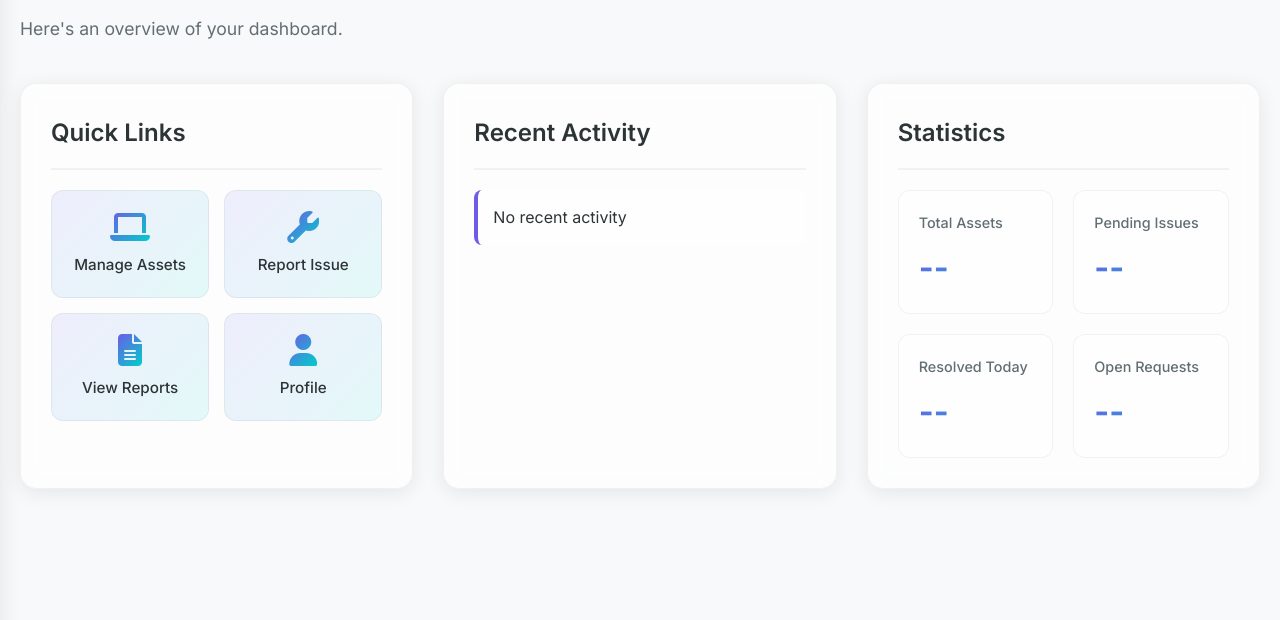
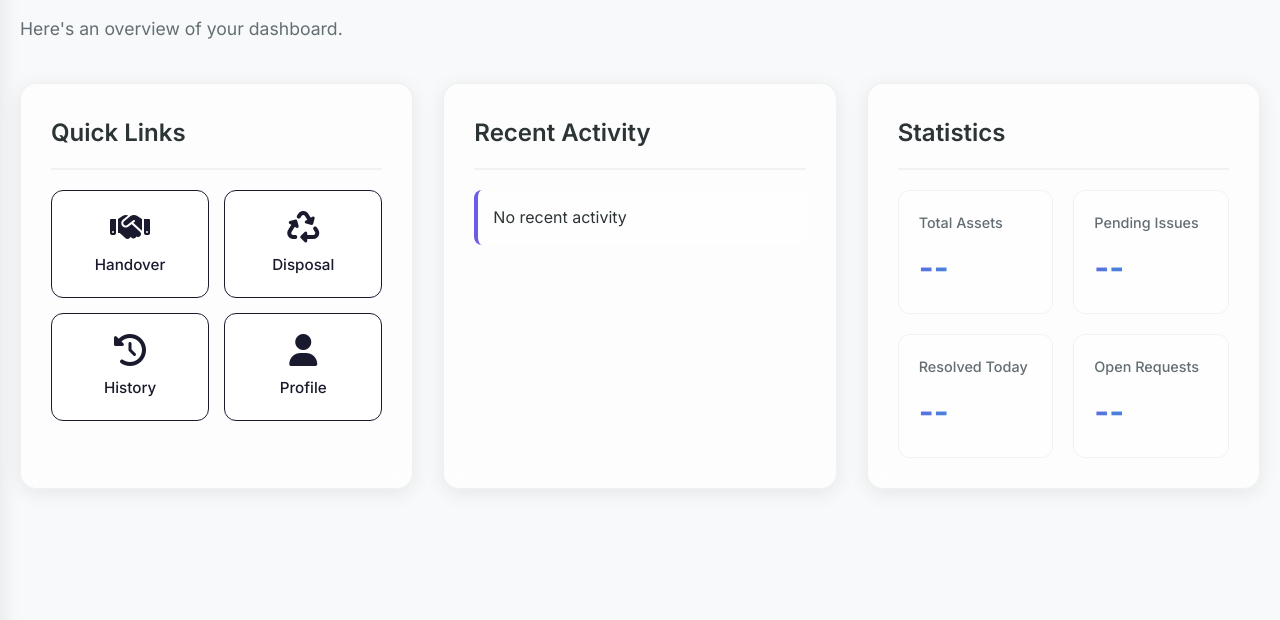
Before and after one commit to Feekkk/php-nextgenitventory, a PHP site: page /technician/Dashboard.php in a window 1280 px wide. Shown: the part 159-779 px from the top of the page. Run offline with PHP 8.4, Linux system fonts and the light colour scheme; the visitor is signed in with stand-in values (Sample User, id 1).

Commit message:
redesign the quick links

```diff
--- a/css/TechDashboard.css
+++ b/css/TechDashboard.css
@@ -99,27 +99,25 @@ body::-webkit-scrollbar {
     align-items: center;
     justify-content: center;
     padding: 20px;
-    background: linear-gradient(135deg, rgba(108, 92, 231, 0.1), rgba(0, 206, 201, 0.1));
-    border: 1.5px solid var(--glass-border);
+    background: #ffffff;
+    border: 1.5px solid #1a1a2e;
     border-radius: 12px;
     text-decoration: none;
-    color: var(--text-color);
+    color: #1a1a2e;
     transition: all 0.3s ease;
     gap: 10px;
 }
 
 .quick-link-btn i {
     font-size: 2rem;
-    background: linear-gradient(135deg, var(--primary-color), var(--secondary-color));
-    -webkit-background-clip: text;
-    background-clip: text;
-    -webkit-text-fill-color: transparent;
+    color: #1a1a2e;
     transition: transform 0.3s;
 }
 
 .quick-link-btn span {
     font-size: 0.95rem;
     font-weight: 500;
+    color: #1a1a2e;
 }
 
 .quick-link-btn:hover {
@@ -131,7 +129,7 @@ body::-webkit-scrollbar {
 }
 
 .quick-link-btn:hover i {
-    -webkit-text-fill-color: #ffffff;
+    color: #ffffff;
     transform: scale(1.1);
 }
 
--- a/technician/Dashboard.php
+++ b/technician/Dashboard.php
@@ -32,16 +32,16 @@ if (!isset($_SESSION['user_id'])) {
                 <h2>Quick Links</h2>
                 <div class="quick-links-list">
                     <a href="#" class="quick-link-btn">
-                        <i class="fa-solid fa-laptop"></i>
-                        <span>Manage Assets</span>
+                        <i class="fa-solid fa-handshake"></i>
+                        <span>Handover</span>
                     </a>
                     <a href="#" class="quick-link-btn">
-                        <i class="fa-solid fa-wrench"></i>
-                        <span>Report Issue</span>
+                        <i class="fa-solid fa-recycle"></i>
+                        <span>Disposal</span>
                     </a>
                     <a href="#" class="quick-link-btn">
-                        <i class="fa-solid fa-file-lines"></i>
-                        <span>View Reports</span>
+                        <i class="fa-solid fa-clock-rotate-left"></i>
+                        <span>History</span>
                     </a>
                     <a href="#" class="quick-link-btn">
                         <i class="fa-solid fa-user"></i>
```
